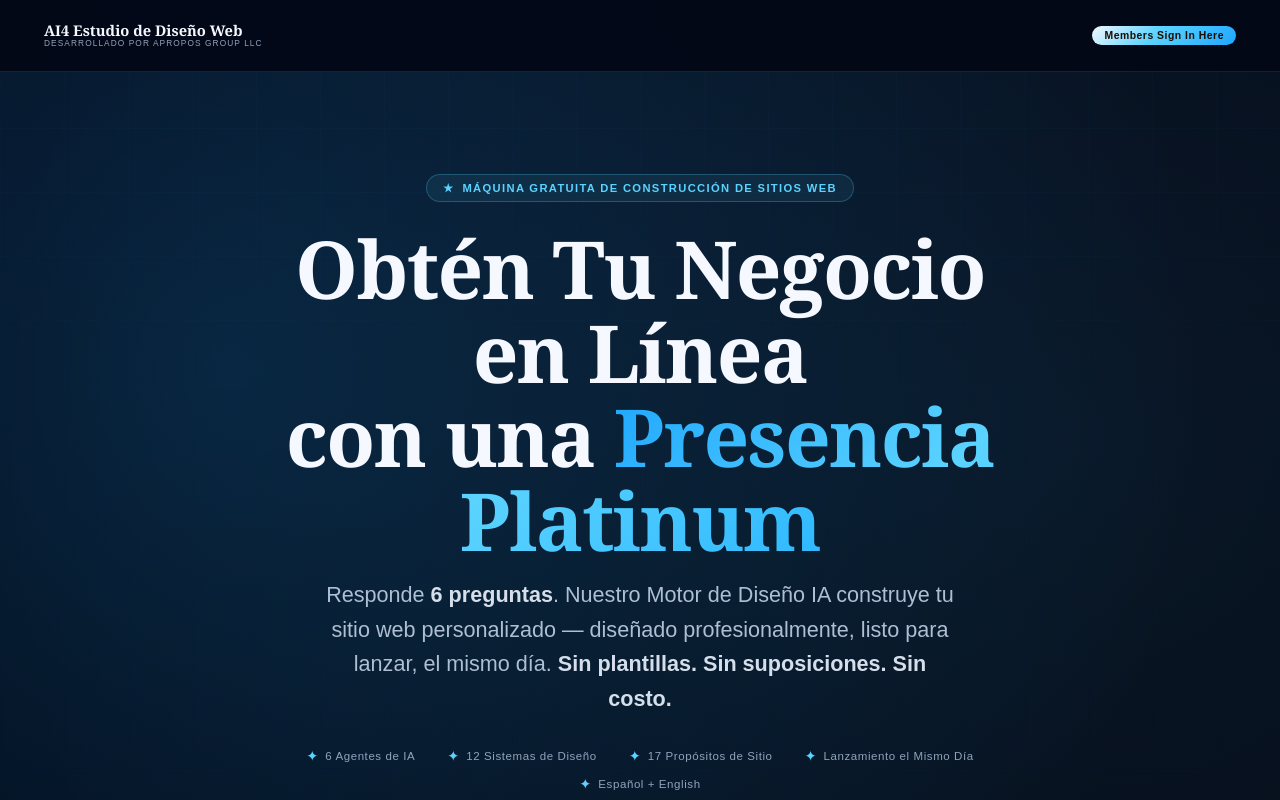
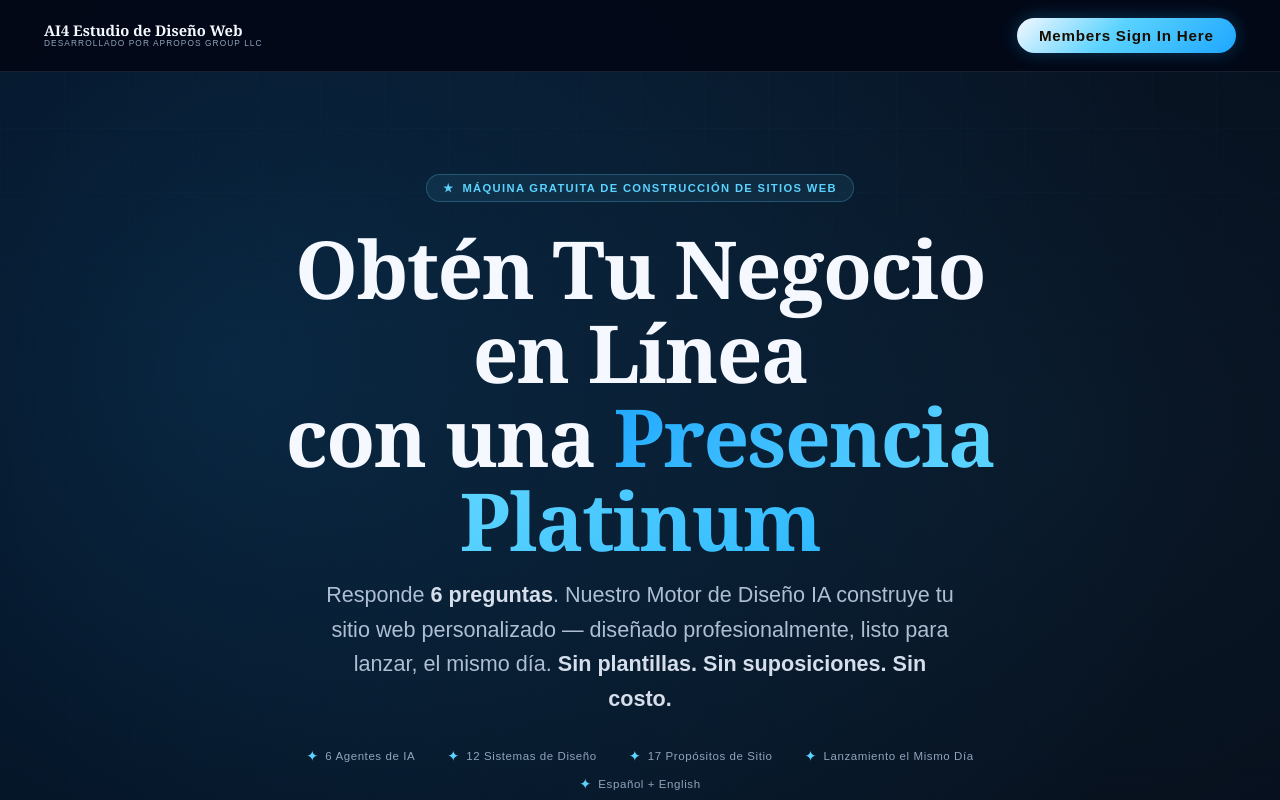
Before and after one commit to Aproposchpt2/espanolai4website, a website: page index.html in a window 1280 px wide. Shown: the top 800 px of the page. Drawn offline with Linux system fonts and the light colour scheme.

Commit message:
feat: bigger Members Sign In Here — larger font, more padding, blue glow

```diff
--- a/index.html
+++ b/index.html
@@ -34,7 +34,7 @@ body::before{
 }
 
 /* NAV */
-.nav-member-link{font-family:var(--mono);font-size:.65rem;font-weight:600;background:linear-gradient(135deg,var(--white),var(--blue4) 44%,var(--blue));color:#1a0d00;padding:.25rem .75rem;border-radius:999px;letter-spacing:.05em;text-decoration:none;cursor:pointer;transition:opacity .2s}.nav-member-link:hover{opacity:.85}nav{
+.nav-member-link{font-family:var(--mono);font-size:.95rem;font-weight:700;background:linear-gradient(135deg,var(--white),var(--blue4) 44%,var(--blue));color:#1a0d00;padding:.55rem 1.4rem;border-radius:999px;letter-spacing:.05em;text-decoration:none;cursor:pointer;transition:opacity .2s;box-shadow:0 0 18px rgba(30,167,255,.3)}.nav-member-link:hover{opacity:.85;box-shadow:0 0 28px rgba(30,167,255,.5)}nav{
   position:sticky;top:0;z-index:100;
   display:flex;align-items:center;justify-content:space-between;
   min-height:72px;padding:.85rem clamp(1rem,4vw,2.75rem);
```
